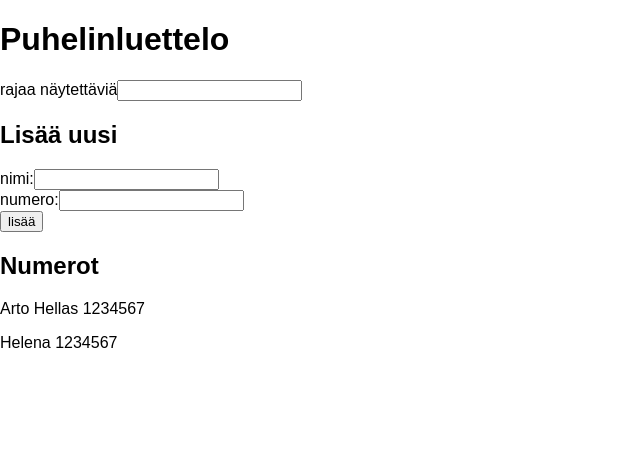
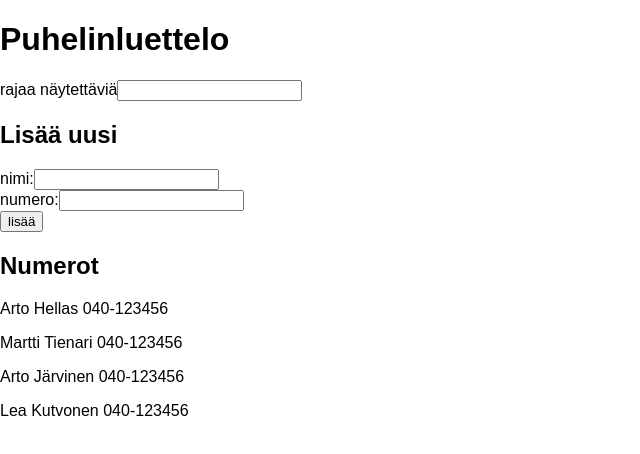
Before and after one commit to hepennan/fullstackopen2018_osa2, a React (Create React App) app in the folder puhelinluettelo/: page / in a window 1280 px wide. Shown: the top 454 px of the page, without its empty margins (0-640 px from the left). Built offline with nearby package versions, Linux system fonts and the light colour scheme; data requests are answered from the project's data file.

Commit message:
2.11 puhelinluettelo osa 6

```diff
--- /dev/null
+++ b/puhelinluettelo/db.json
@@ -0,0 +1,24 @@
+{
+    "persons": [
+      {
+        "name": "Arto Hellas",
+        "number": "040-123456",
+        "id": 1
+      },
+      {
+        "name": "Martti Tienari",
+        "number": "040-123456",
+        "id": 2
+      },
+      {
+        "name": "Arto Järvinen",
+        "number": "040-123456",
+        "id": 3
+      },
+      {
+        "name": "Lea Kutvonen",
+        "number": "040-123456",
+        "id": 4
+      }
+    ]
+  }
--- a/puhelinluettelo/package.json
+++ b/puhelinluettelo/package.json
@@ -3,6 +3,8 @@
   "version": "0.1.0",
   "private": true,
   "dependencies": {
+    "axios": "^0.18.0",
+    "json-server": "^0.14.0",
     "react": "^16.4.1",
     "react-dom": "^16.4.1",
     "react-scripts": "1.1.4"
@@ -11,6 +13,7 @@
     "start": "react-scripts start",
     "build": "react-scripts build",
     "test": "react-scripts test --env=jsdom",
-    "eject": "react-scripts eject"
+    "eject": "react-scripts eject",
+    "server": "json-server -p3001 db.json"
   }
 }
--- a/puhelinluettelo/src/App.js
+++ b/puhelinluettelo/src/App.js
@@ -1,4 +1,5 @@
 import React from "react";
+import axios from 'axios';
 import FilterByName from "./components/FilterByName";
 import AddNew from "./components/AddNew";
 
@@ -6,22 +7,14 @@
   constructor(props) {
     super(props);
     this.state = {
-      persons: [
-        {
-          name: "Arto Hellas",
-          number: "1234567"
-        },
-        {
-          name: "Helena",
-          number: "1234567"
-        }
-      ],
+      persons: [],
       newName: "",
       newNumber: "",
       filter: ""
     };
     this.addNumber = this.addNumber.bind(this);
     this.handleChange = this.handleChange.bind(this);
+    console.log('constructor')
   }
 
   addNumber = event => {
@@ -59,9 +52,18 @@
     }
   };
 
-
+  componentDidMount() {
+    console.log('did mount');
+    axios
+    .get('http://localhost:3001/persons')
+    .then(response => {
+      console.log('promise fulfilled')
+      this.setState({ persons: response.data})
+    })
+  }
 
   render() {
+    console.log('render');
     return (
       <div>
         <h1>Puhelinluettelo</h1>
```
Also changed, not shown: 1 other file (tests, documents, lock files or other folders).
